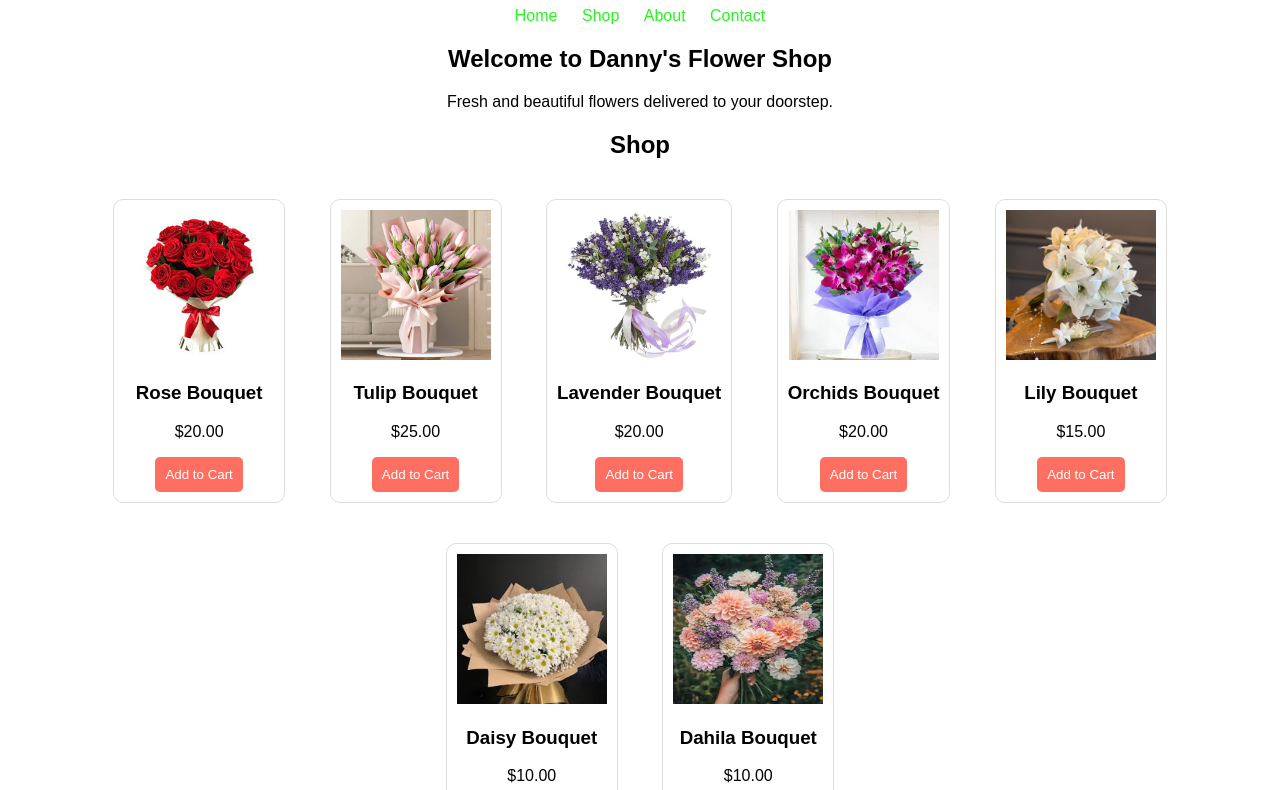
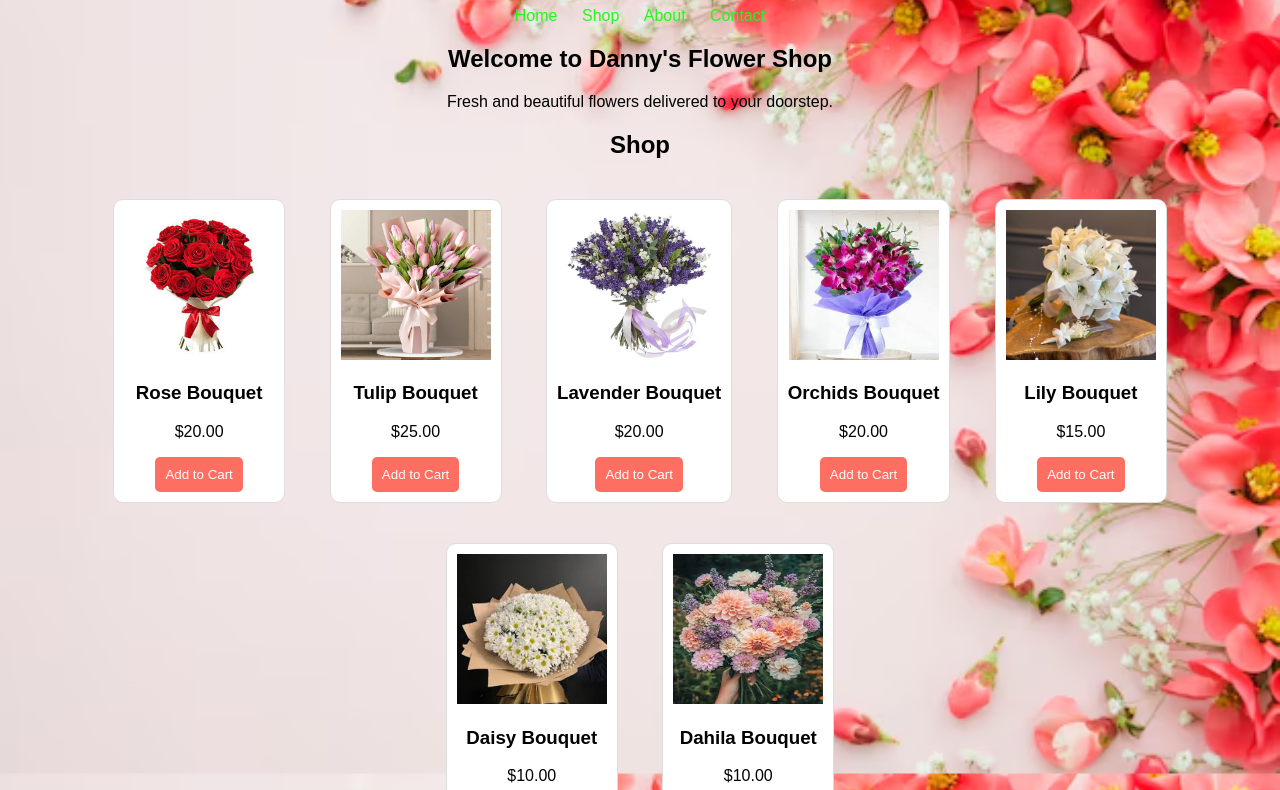
Before and after one commit to bharath930/Danny-s-flower-shop, a plain HTML site: page index.html in a window 1280 px wide. Shown: the part 73-863 px from the top of the page. Drawn offline with Linux system fonts and the light colour scheme.

Commit message:
Update styles.css

```diff
--- a/styles.css
+++ b/styles.css
@@ -3,7 +3,7 @@ body {
     margin: 0;
     padding: 0;
     text-align: center;
-    background: url('flowers/background 6.avif') no-repeat center center fixed;
+    background: url('background\ 6.avif') no-repeat center center fixed;
     background-size: cover;
     color: black;
     padding-bottom: 50px;
```
